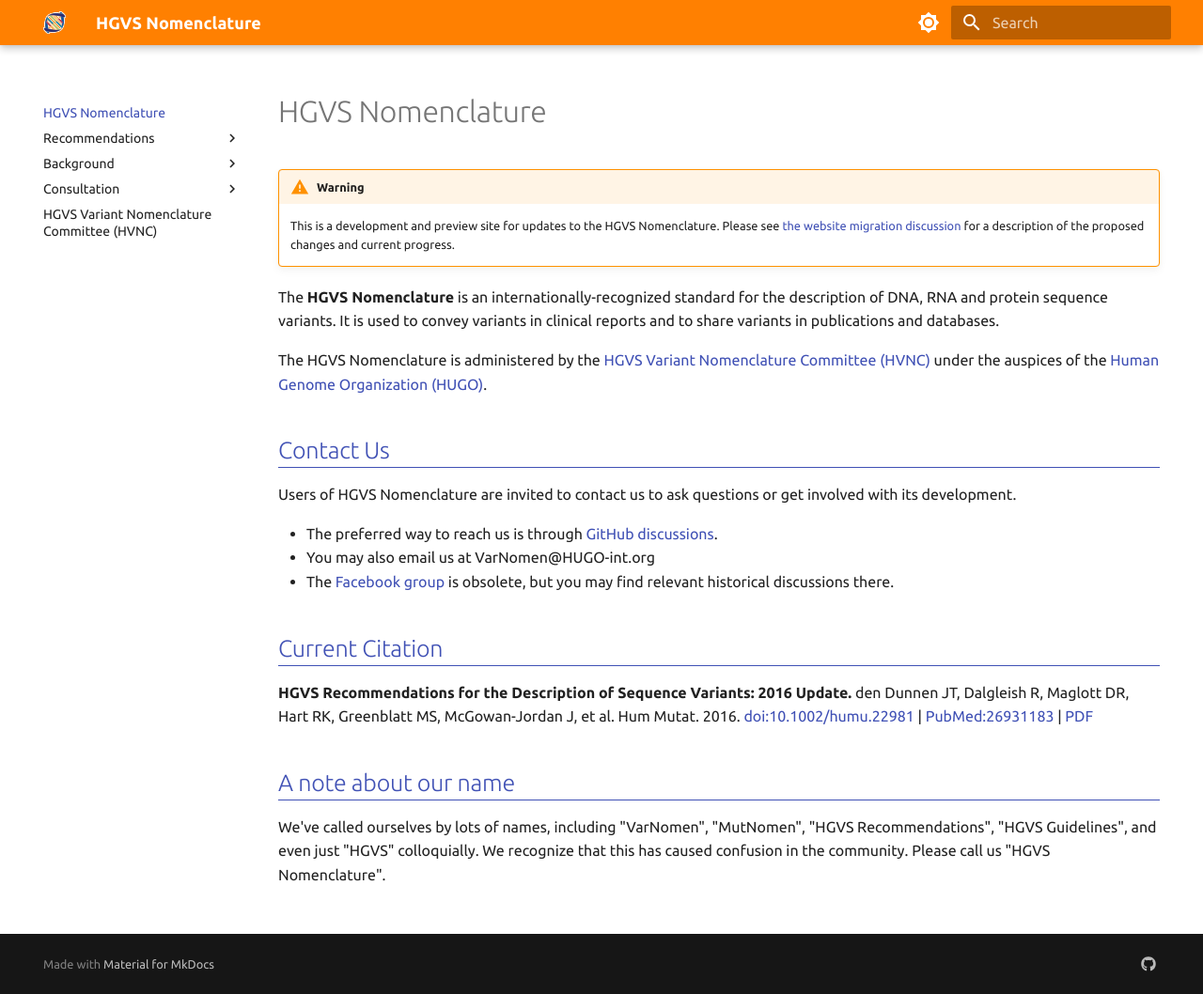
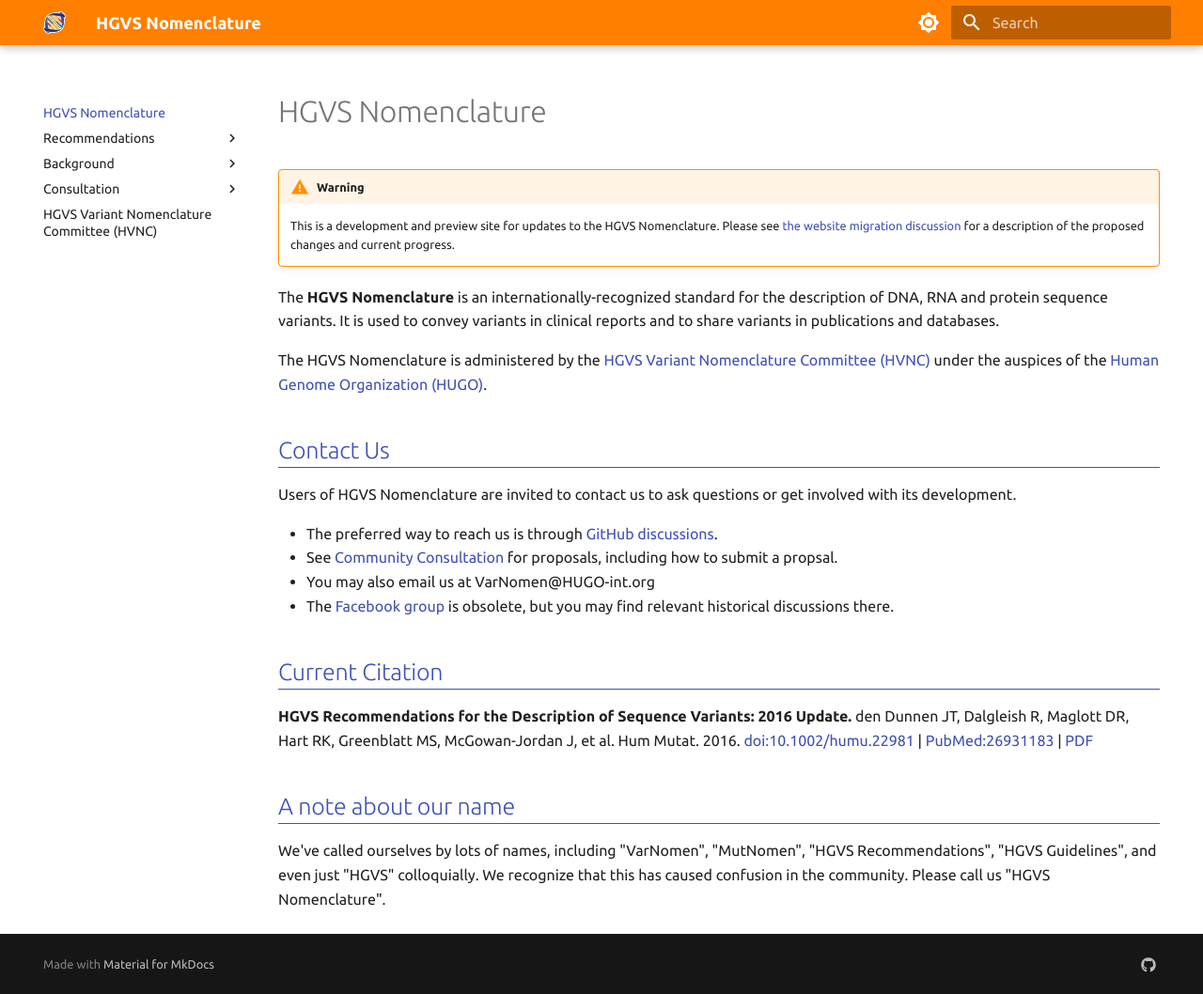
Before and after one commit to HGVSnomenclature/hgvs-nomenclature, an MkDocs documentation site: the page built from docs/index.md, in a window 1280 px wide and 1058 px high. Shown: the whole window at 94% size. Built offline with MkDocs 1.6.1 and Material for MkDocs 9.7.7, drawn with Linux system fonts in a browser that asks for light colours.

Commit message:
added reference to community consultation for contact us

```diff
--- a/docs/index.md
+++ b/docs/index.md
@@ -15,6 +15,7 @@ The HGVS Nomenclature is administered by the [HGVS Variant Nomenclature Committe
 Users of HGVS Nomenclature are invited to contact us to ask questions or get involved with its development.
 
 * The preferred way to reach us is through [GitHub discussions](https://github.com/HGVSnomenclature/hgvs-nomenclature/discussions).
+* See [Community Consultation](consultation) for proposals, including how to submit a propsal.
 * You may also email us at VarNomen@HUGO-int.org
 * The [Facebook group](https://www.facebook.com/HGVSmutnomen) is obsolete, but you may find relevant historical discussions there.
 
```
